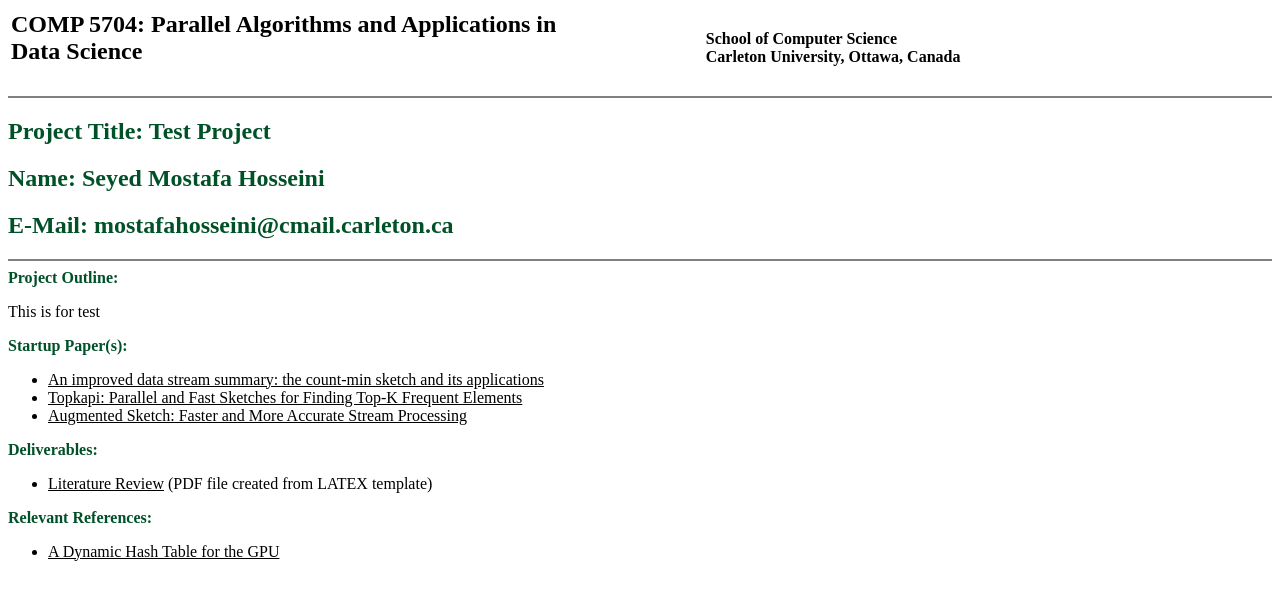
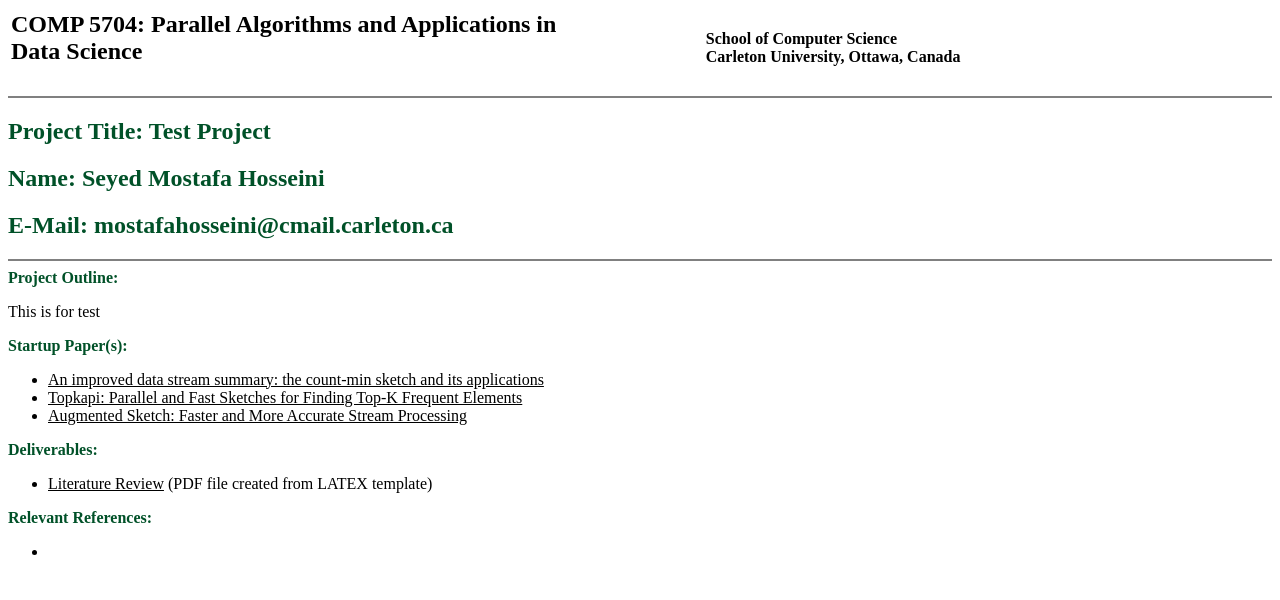
Before and after one commit to mostafah598/Comp5704, a plain HTML site: page index.html in a window 1280 px wide. Drawn offline with Linux system fonts and the light colour scheme.

Commit message:
Update index.html

```diff
--- a/index.html
+++ b/index.html
@@ -65,7 +65,6 @@ This is for test
 
 <ul>
   <li>
-    <div align="left"><a href="https://ieeexplore-ieee-org.proxy.library.carleton.ca/document/8425196"><font color="#000000">A Dynamic Hash Table for the GPU</font></a></div>
   </li>
 
 </ul>
```
